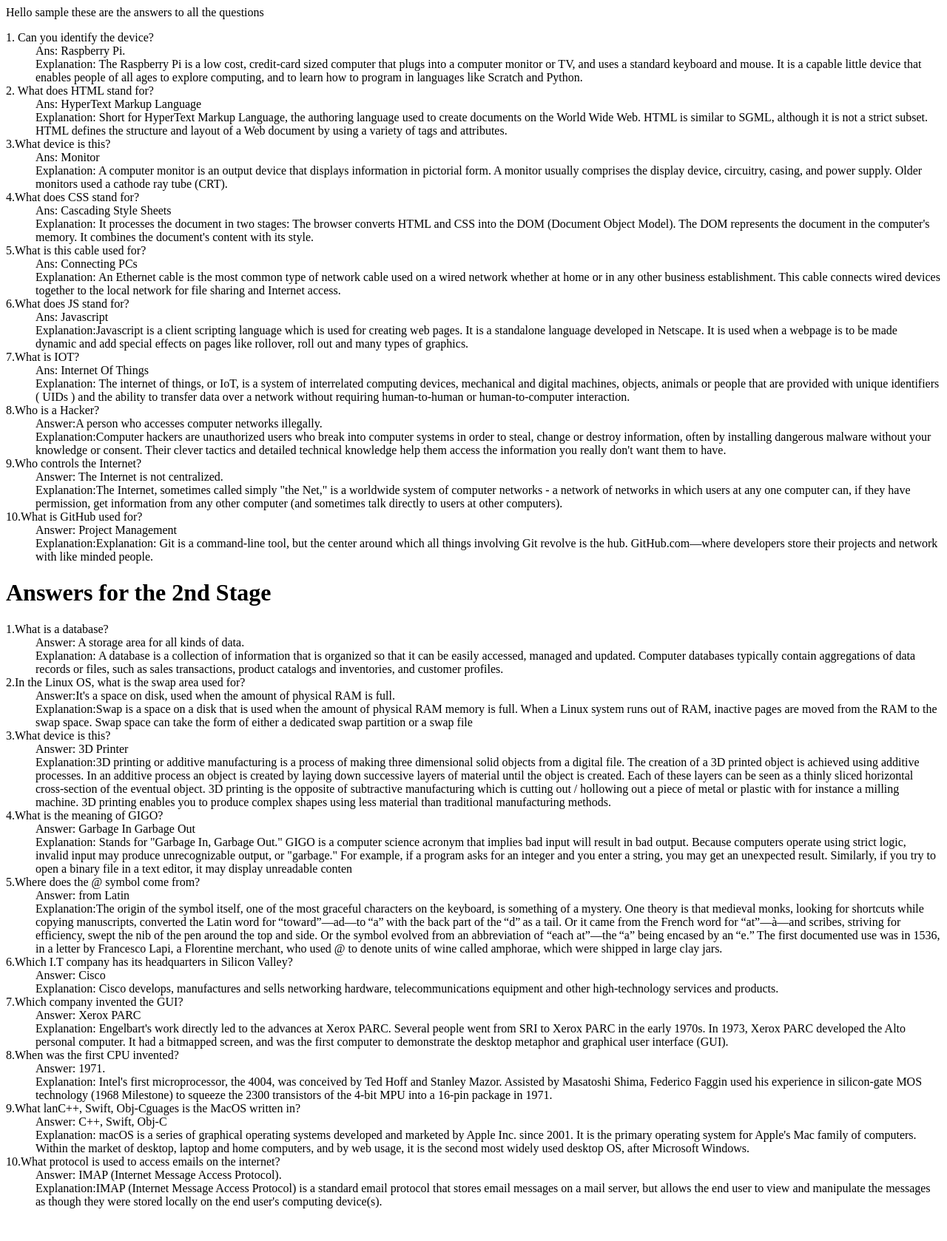
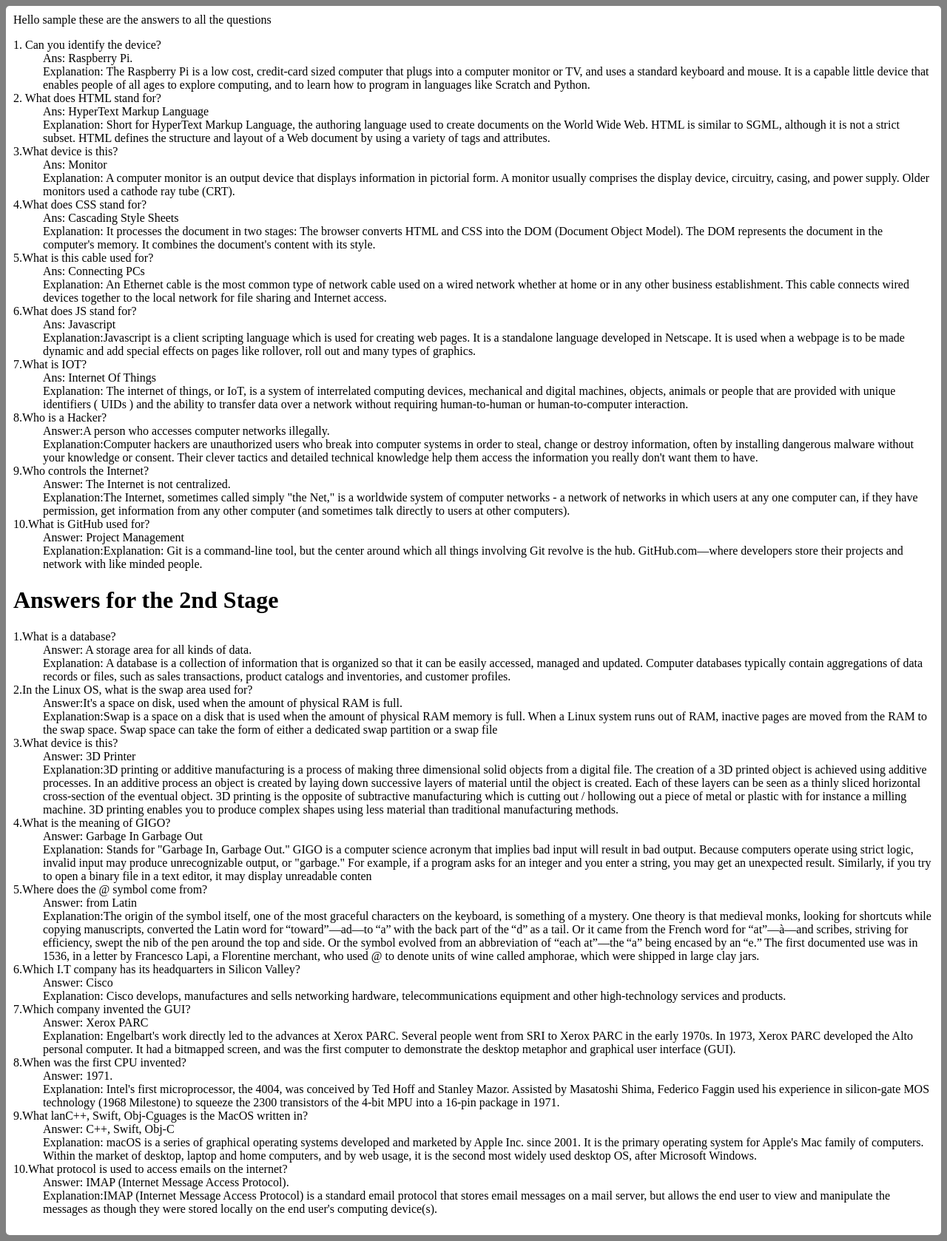
Before and after one commit to Christianakobiah/Eagles, a PHP site: page /answers.php in a window 1280 px wide. Shown: the whole page at 74% size. Before the commit the page ends 1634 px from the top, so only its background shows below. Run offline with PHP 8.4, Linux system fonts and the light colour scheme; the visitor is signed in with stand-in values (Sample User, id 1).

Commit message:
added answers.css file

```diff
--- /dev/null
+++ b/answers.css
@@ -0,0 +1,11 @@
+body{
+    background-color: #808080;
+}
+
+.container{
+background-color:white;
+padding: 10px;
+border-radius: 5px;
+
+
+}
--- a/answers.php
+++ b/answers.php
@@ -10,11 +10,11 @@ session_start();
     <meta http-equiv="X-UA-Compatible" content="IE=edge">
     <title>Quiz Answers.</title>
     <meta name="viewport" content="width=device-width, initial-scale=1">
-    <link rel="stylesheet" href="index.css"/>
+    <link rel="stylesheet" href="answers.css"/>
 </head>
 <body>
 <div class="container">
-<div class=""><?php echo "Hello " . $_SESSION['username'] . " these are the answers to all the questions" ?></div>
+<div class="user"><?php echo "Hello " . $_SESSION['username'] . " these are the answers to all the questions" ?></div>
 <div id="answers">
 <dl>
 <div class = "ans">
```
